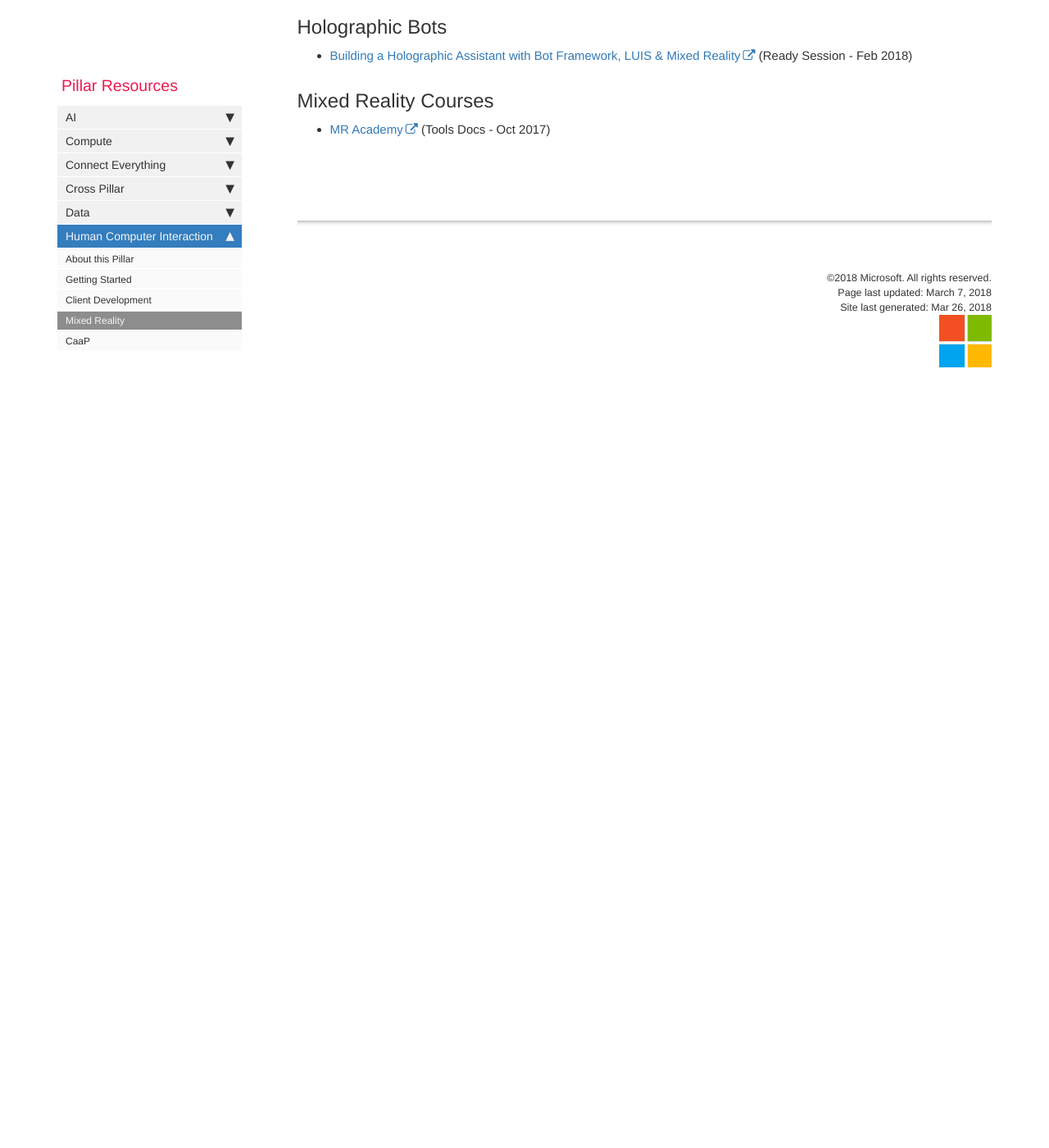
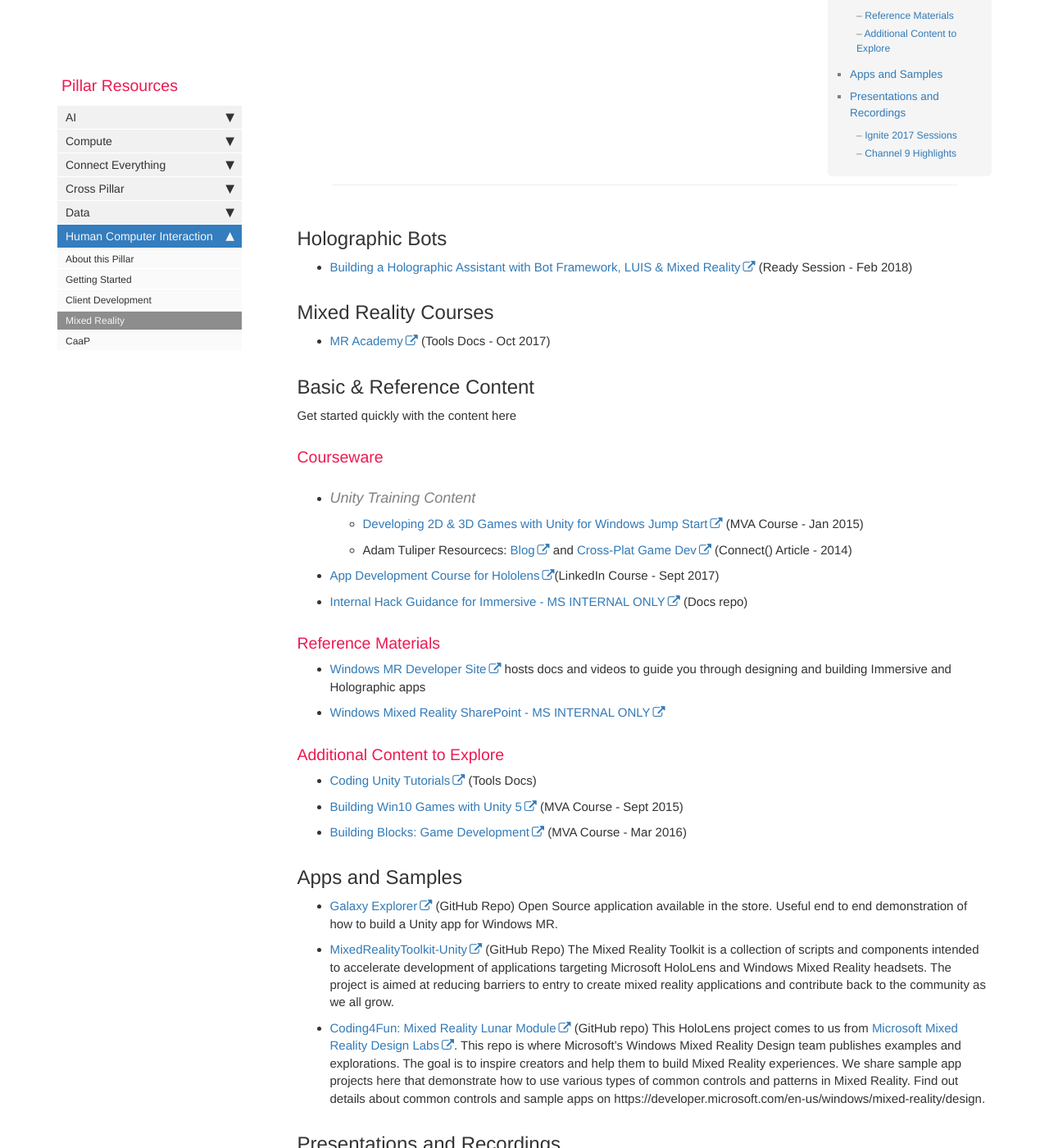
Before and after one commit to microsoft/CSE-Readiness, a Jekyll site: the page built from docs/pages/HCI/hci_mixedreality.md, in a window 1280 px wide and 1400 px high, scrolled down 328 px. Shown: the whole window at 82% size. Built offline with Jekyll 4.4.1, drawn with Linux system fonts in a browser that asks for light colours; nearby versions of some CDN libraries; comment, search, counter and statistics services are not loaded; before the commit the page ends 900 px from its top, so only the background shows below that; some of the changed text lies outside the part shown.

Commit message:
Updated MR content

```diff
--- a/docs/pages/HCI/hci_mixedreality.md
+++ b/docs/pages/HCI/hci_mixedreality.md
@@ -3,7 +3,7 @@ title: Mixed Reality
 keywords: HCI
 sidebar: home_sidebar
 permalink: hci_mixedreality.html
-last_updated: March 7, 2018
+last_updated: March 22, 2018
 folder: HCI
 ---
 
@@ -22,3 +22,45 @@ folder: HCI
 ## Mixed Reality Courses
 
 - [MR Academy](https://developer.microsoft.com/en-us/windows/mixed-reality/academy) (Tools Docs - Oct 2017)
+
+## Basic & Reference Content
+
+Get started quickly with the content here
+
+### Courseware
+
+- #### Unity Training Content
+  - [Developing 2D & 3D Games with Unity for Windows Jump Start](https://mva.microsoft.com/en-US/training-courses/developing-2d-3d-games-with-unity-for-windows-jump-start-8350?l=gA67AvEz_8104984382) (MVA Course - Jan 2015)
+  - Adam Tuliper Resourcecs: [Blog](http://www.adamtuliper.com/2015/10/some-awesome-learning-resources-for.html) and [Cross-Plat Game Dev](https://msdn.microsoft.com/magazine/dn879350.aspx) (Connect() Article - 2014)
+- [App Development Course for Hololens](https://www.linkedin.com/learning/app-development-for-microsoft-hololens)(LinkedIn Course - Sept 2017)
+- [Internal Hack Guidance for Immersive - MS INTERNAL ONLY](https://microsoft.sharepoint.com/teams/wdg-pax-mr/Shared%20Documents/Forms/AllItems.aspx?slrid=1477249e%2D00c2%2D0000%2D598c%2D88ed0d6a14af&RootFolder=%2Fteams%2Fwdg%2Dpax%2Dmr%2FShared%20Documents%2Fpublic%2FMixed%20Reality%20Hacks&FolderCTID=0x012000080848EBD599CF4BBF2ED51E206D7CE8) (Docs repo)
+
+### Reference Materials
+
+- [Windows MR Developer Site](https://developer.microsoft.com/en-us/windows/mixed-reality) hosts docs and videos to guide you through designing and building Immersive and Holographic apps
+- [Windows Mixed Reality SharePoint - MS INTERNAL ONLY](https://microsoft.sharepoint.com/teams/Mixedreality/SitePages/Home.aspx)
+
+### Additional Content to Explore
+
+- [Coding Unity Tutorials](https://unity3d.com/learn/tutorials/topics/scripting/coding-unity-absolute-beginner) (Tools Docs)
+- [Building Win10 Games with Unity 5](https://mva.microsoft.com/en-US/training-courses/building-windows-10-games-with-unity-5-12572) (MVA Course - Sept 2015)
+- [Building Blocks: Game Development](https://mva.microsoft.com/en-US/training-courses/building-blocks-game-development-16063) (MVA Course - Mar 2016)
+
+## Apps and Samples
+
+- [Galaxy Explorer](https://github.com/Microsoft/GalaxyExplorer) (GitHub Repo) Open Source application available in the store. Useful end to end demonstration of how to build a Unity app for Windows MR.
+- [MixedRealityToolkit-Unity](https://github.com/Microsoft/MixedRealityToolkit-Unity) (GitHub Repo) The Mixed Reality Toolkit is a collection of scripts and components intended to accelerate development of applications targeting Microsoft HoloLens and Windows Mixed Reality headsets. The project is aimed at reducing barriers to entry to create mixed reality applications and contribute back to the community as we all grow.
+- [Coding4Fun: Mixed Reality Lunar Module](https://github.com/Microsoft/MRDesignLabs_Unity_LunarModule) (GitHub repo) This HoloLens project comes to us from [Microsoft Mixed Reality Design Labs](https://developer.microsoft.com/en-us/windows/mixed-reality/design). This repo is where Microsoft's Windows Mixed Reality Design team publishes examples and explorations. The goal is to inspire creators and help them to build Mixed Reality experiences. We share sample app projects here that demonstrate how to use various types of common controls and patterns in Mixed Reality. Find out details about common controls and sample apps on https://developer.microsoft.com/en-us/windows/mixed-reality/design.
+
+## Presentations and Recordings
+
+- [Building Windows MR Experiences with HoloToolkit and Unity](https://digital.microsoftready.com/FY18/Session/TECH-WAD324) (Ready 2017 Session)
+
+### Ignite 2017 Sessions
+
+- [So You Want To Do Mixed Reality](https://myignite.microsoft.com/sessions/56023?source=sessions)
+- [Building Windows Mixed Reality Experiences with Unity](https://myignite.microsoft.com/sessions/53542?source=sessions)
+
+### Channel 9 Highlights
+
+- [Windows Mixed Reality at 90FPS](https://channel9.msdn.com/events/dotnetConf/2017/T227?term=Mixed%20Reality)
```
